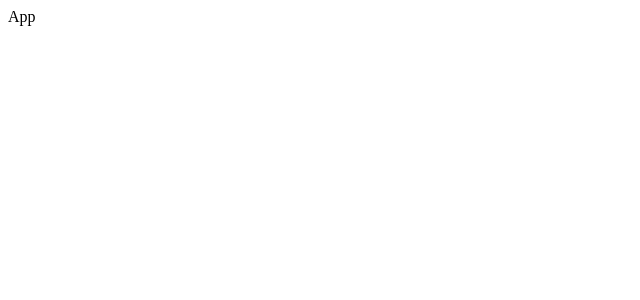
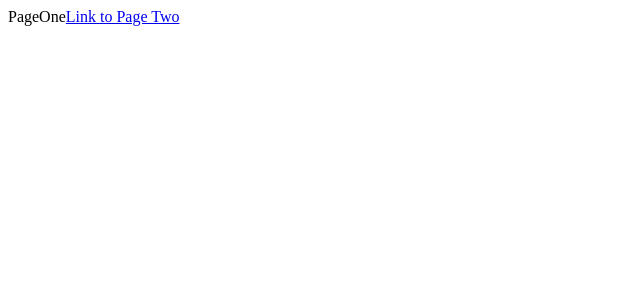
Before and after one commit to LinusRamok/Stream_App_Client, a React (Create React App) app: page / in a window 1280 px wide. Shown: the top 300 px of the page, without its empty margins (0-640 px from the left). Built offline with nearby package versions, Linux system fonts and the light colour scheme.

Commit message:
Navigation with react router

```diff
--- a/src/components/App.js
+++ b/src/components/App.js
@@ -1,8 +1,35 @@
 import React from "react";
+import { BrowserRouter, Route, Link } from "react-router-dom";
+
+const PageOne = () => {
+  return (
+    <div>
+      PageOne
+      <Link to="/PageTwo">Link to Page Two</Link>
+    </div>
+  );
+};
+const PageTwo = () => {
+  return (
+    <div>
+      PageTwo
+      <Link to="/">Link to Page One</Link>
+    </div>
+  );
+};
 
 class App extends React.Component {
   render() {
-    return <div>App</div>;
+    return (
+      <div>
+        <BrowserRouter>
+          <div>
+            <Route path="/" exact component={PageOne} />
+            <Route path="/PageTwo" component={PageTwo} />
+          </div>
+        </BrowserRouter>
+      </div>
+    );
   }
 }
 
```
